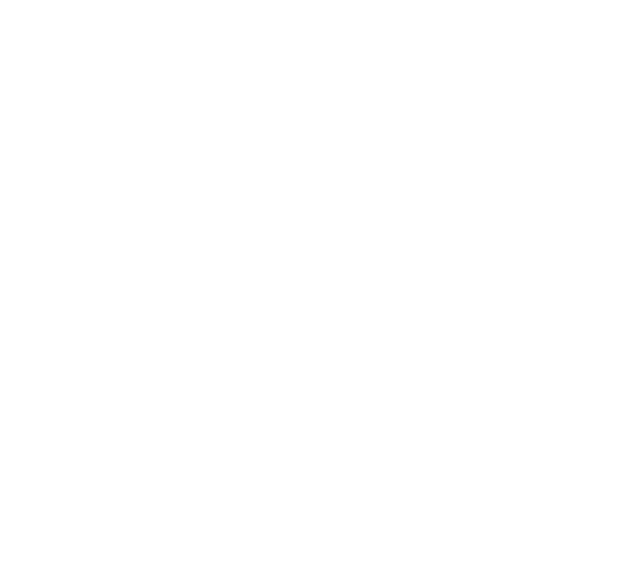
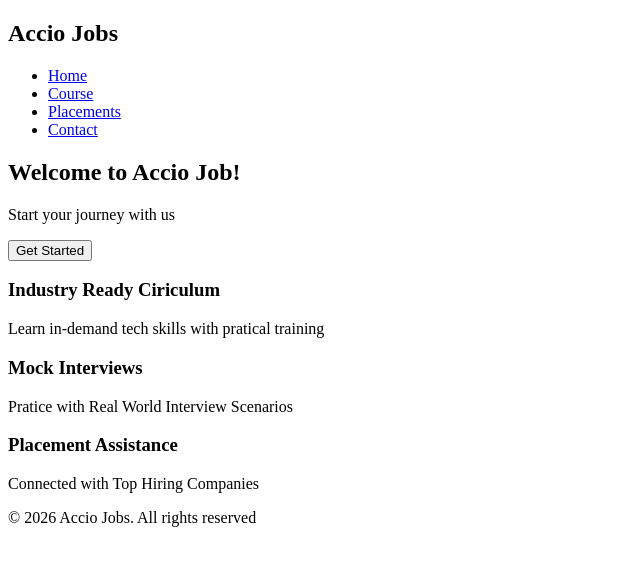
Before and after one commit to acciojob/welcome-to-acciojob-jasvi123, a website: page main.html in a window 1280 px wide. Shown: the whole page, without its empty margins (0-640 px from the left). Drawn offline with Linux system fonts and the light colour scheme.

Commit message:
created a submission

```diff
--- a/main.html
+++ b/main.html
@@ -8,6 +8,44 @@
 
 <body>
 	<!-- the entire body must be written by student -->
+	<header>
+		<h2>Accio Jobs</h2>
+		<nav>
+			<ul>
+				<li><a href = '#'>Home</a></li>
+				<li><a href = '#'>Course</a></li>
+				<li><a href = '#'>Placements</a></li>
+				<li><a href = '#'>Contact</a></li>
+			</ul>
+		</nav>
+	</header>
+
+	<main>
+		<section class = "hero">
+			<h1>Welcome to Accio Job!</h1>
+			<p>Start your journey with us</p>
+			<button>Get Started</button>
+		</section>
+		<section>
+			<section class = "features">
+				<div class = "card">
+					<h3>Industry Ready Ciriculum</h3>
+					<p>Learn in-demand tech skills with pratical training</p>
+				</div>
+
+				<div class = "card">
+					<h3>Mock Interviews</h3>
+					<p>Pratice with Real World Interview Scenarios</p>
+				</div>
+				<div class = "card">
+					<h3>Placement Assistance</h3>
+					<p>Connected with Top Hiring Companies</p>
+				</div>
+		</section>
+	</main>
+	<footer>
+		<p>&copy; 2026 Accio Jobs. All rights reserved</p>
+	</footer>
     <script type="text/javascript" src="./script.js">
 </script>
 
```
Also changed, not shown: styles.css (line endings or trailing spaces).
